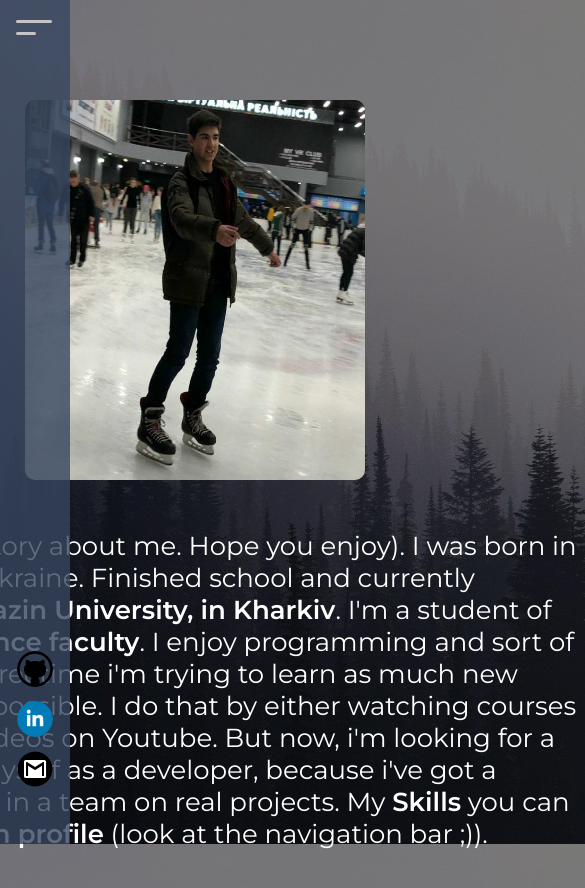
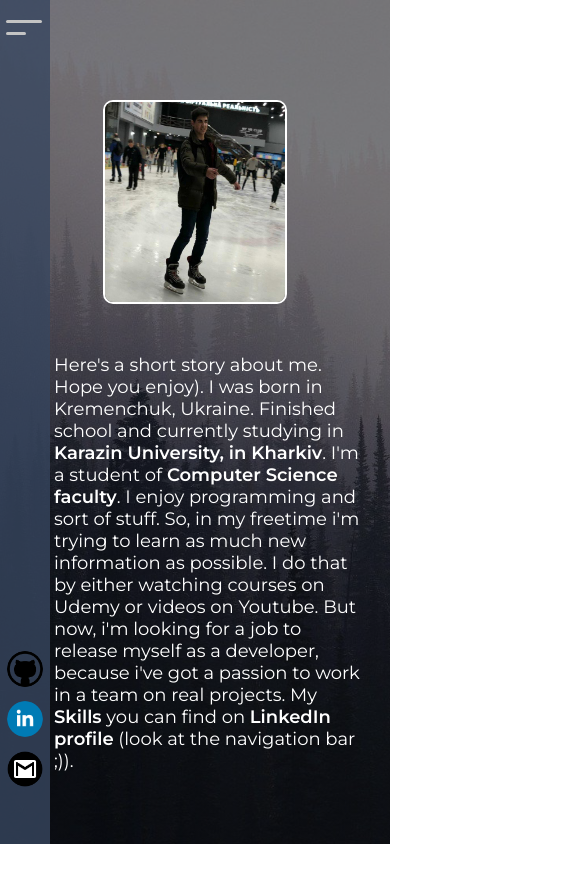
Before and after one commit to SaintUkrainian/personal-website, a React (Create React App) app: page /personal-website/about in a window 390 px wide. Shown: the top 888 px of the page, 585 px wide, since content can reach past the window. After the commit the page ends 844 px from the top, so only its background shows below. Built offline with nearby package versions, Linux system fonts and the light colour scheme.

Commit message:
adaptive styling for mobile devices

```diff
--- a/src/components/about/About.css
+++ b/src/components/about/About.css
@@ -13,3 +13,14 @@
     font-size: 45px;
     text-align: start;
 }
+
+@media (max-width: 600px) {
+    .About {
+        flex-direction: column;
+    }
+
+    .About p {
+        font-size: 18px;
+    }
+
+}
--- a/src/components/icons/MyPhoto.css
+++ b/src/components/icons/MyPhoto.css
@@ -2,10 +2,24 @@
     border-radius: 10px;
     width: 335px;
     height: 465px;
+    border: 2px solid white;
 }
 
 .Photo2 {
     border-radius: 10px;
     width: 340px;
     height: 380px;
+    border: 2px solid white;
 }
+
+@media (max-width: 600px) {
+    .Photo {
+        width: 150px;
+        height: 200px;
+    }
+
+    .Photo2 {
+        width: 180px;
+        height: 200px;
+    }
+}
--- a/src/components/icons/MyPhoto.js
+++ b/src/components/icons/MyPhoto.js
@@ -3,6 +3,6 @@ import Photo from "../../assets/images/photo.jpg";
 
 import "./MyPhoto.css";
 
-const myPhoto = () => <img src={Photo} className={"Photo"} alt={"photo"}/>;
+const myPhoto = () => <img src={Photo} className={"Photo"} alt={""}/>;
 
 export default myPhoto;
--- a/src/components/icons/MyPhoto2.js
+++ b/src/components/icons/MyPhoto2.js
@@ -3,6 +3,6 @@ import Photo from "../../assets/images/photo2.jpg";
 
 import "./MyPhoto.css";
 
-const myPhoto2 = () => <img src={Photo} className={"Photo2"} alt={"photo"} style={{width: "360"}}/>;
+const myPhoto2 = () => <img src={Photo} className={"Photo2"} alt={""} />;
 
 export default myPhoto2;
--- a/src/components/nav/Nav.css
+++ b/src/components/nav/Nav.css
@@ -53,3 +53,14 @@
 .appear-exit-active {
     opacity: 0;
 }
+
+@media (max-width: 600px) {
+
+    .Nav {
+        width: 50px;
+    }
+
+    .open {
+        width: 200px;
+    }
+}
--- a/src/components/nav/nav-icon/NavIcon.css
+++ b/src/components/nav/nav-icon/NavIcon.css
@@ -58,3 +58,14 @@
 .slide-exit-done {
     transform: translateX(0);
 }
+
+@media (max-width: 600px) {
+
+    .slide-enter-active {
+        transform: translateX(80px);
+    }
+
+    .slide-enter-done {
+        transform: translateX(80px);
+    }
+}
--- a/src/paths/AboutSection/About.css
+++ b/src/paths/AboutSection/About.css
@@ -7,7 +7,7 @@
     top:100px;
     left: 0;
     right: 0;
-    position: absolute;
+    position: fixed;
 }
 
 .AboutSection p {
@@ -17,3 +17,11 @@
     color: white;
     text-align: left;
 }
+
+@media (max-width: 600px) {
+    .AboutSection p {
+        width: 80%;
+        font-size: 18px;
+        margin-left: 80px;
+    }
+}
--- a/src/paths/Home/Home.css
+++ b/src/paths/Home/Home.css
@@ -7,7 +7,7 @@
     justify-content: center;
     align-items: center;
     z-index: 100;
-    position: absolute;
+    position: fixed;
 }
 
 .Welcome {
@@ -22,3 +22,9 @@
 .Welcome h1 {
     margin-right: 40px;
 }
+
+@media (max-width: 600px) {
+    .Welcome {
+        font-size: 18px;
+    }
+}
```
Also changed, not shown: src/App.css (line endings or trailing spaces), 1 other file (tests, documents, lock files or other folders).
